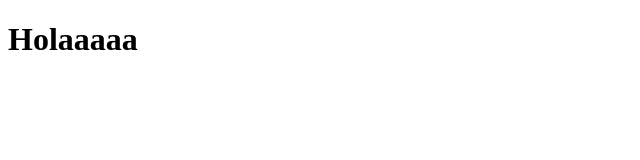
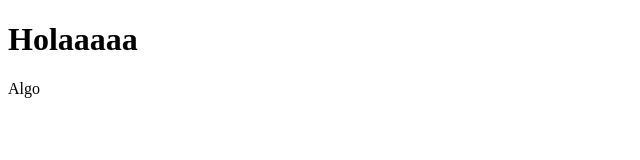
Before and after one commit to Lizeth-code389/Proyecto_Hotel, a plain HTML site: page Esqueleto/index.html in a window 1280 px wide. Shown: the full height of the page, 0-640 px from the left. Drawn offline with Linux system fonts and the light colour scheme.

Commit message:
primer commit
cualquiera

```diff
--- a/Esqueleto/index.html
+++ b/Esqueleto/index.html
@@ -12,6 +12,8 @@
 <body>
 
     <h1> Holaaaaa </h1>
-
+    <p>
+        Algo
+    </p>
 </body>
 </html>
```
